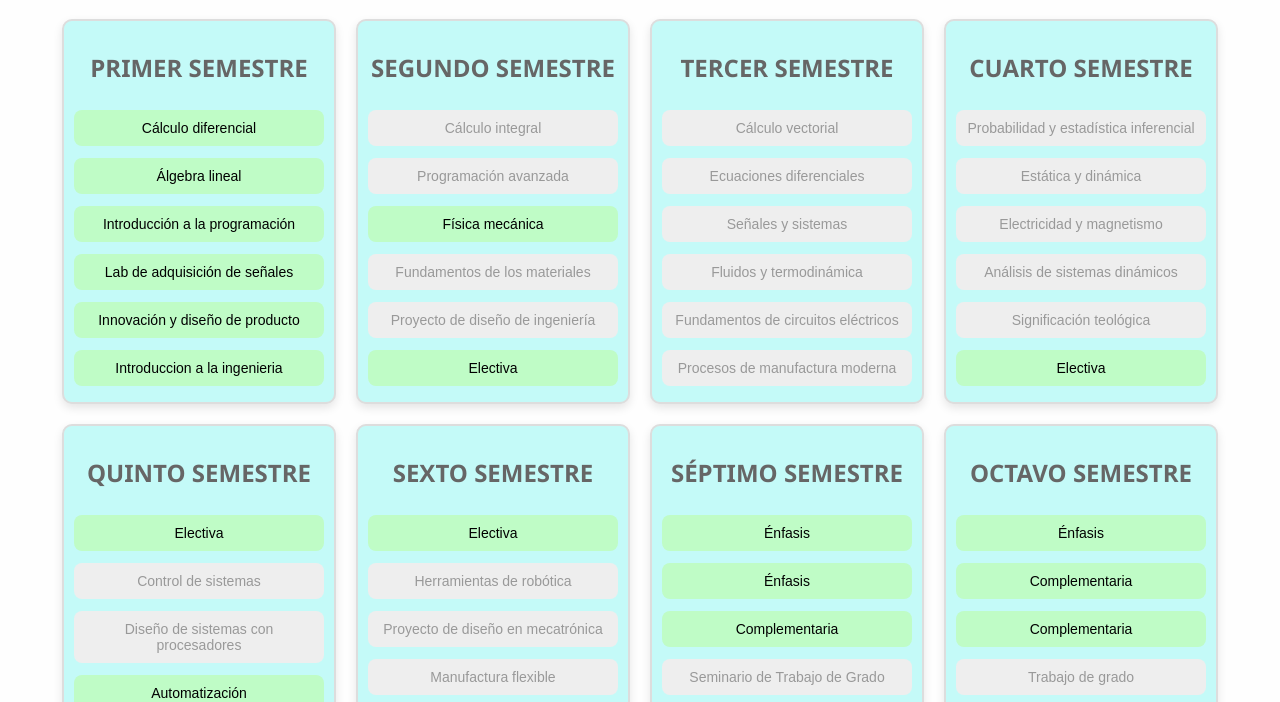
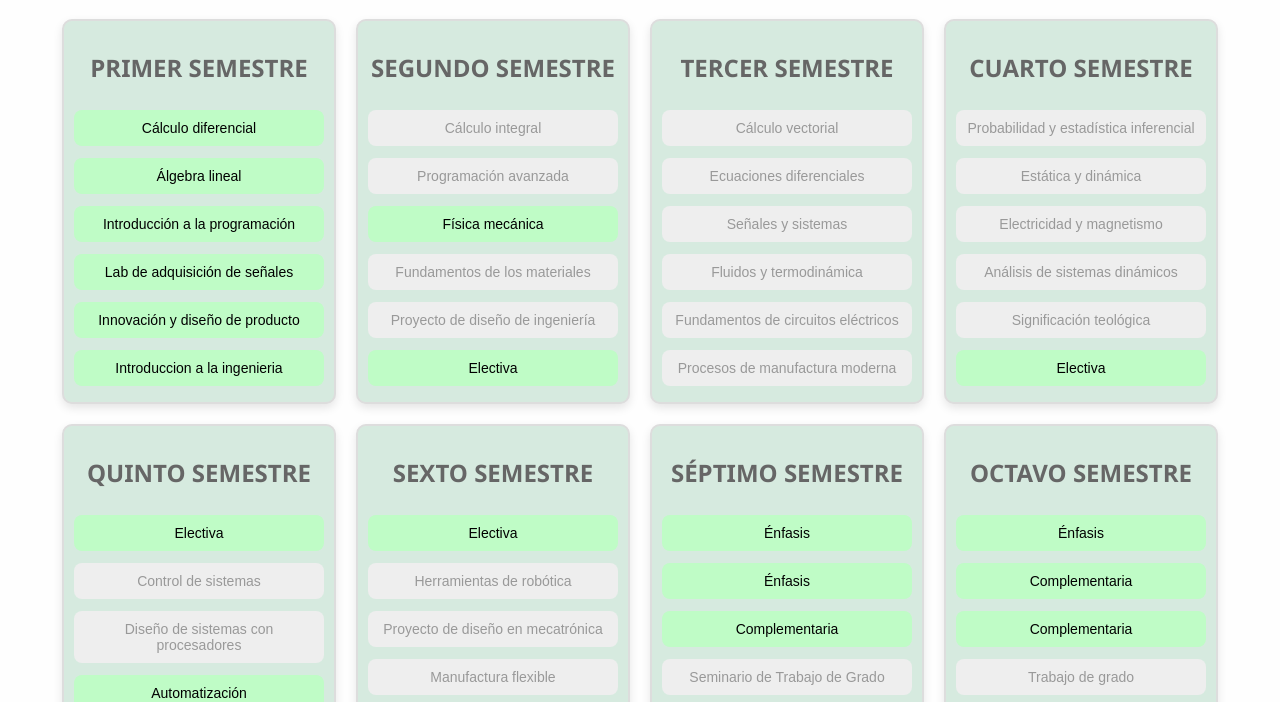
Before and after one commit to majorojas1000/malla-interactiva-ing.-mecatr-nica, a plain HTML site: page index.html in a window 1280 px wide. Shown: the part 95-797 px from the top of the page. Drawn offline with Linux system fonts and the light colour scheme.

Commit message:
Update estilos.css

```diff
--- a/estilos.css
+++ b/estilos.css
@@ -18,7 +18,7 @@ h1 {
 }
 
 .semestre {
-  background: #c4faf8;
+  background: #d6eadf;
   border: 2px solid #ddd;
   border-radius: 10px;
   padding: 10px;
```
